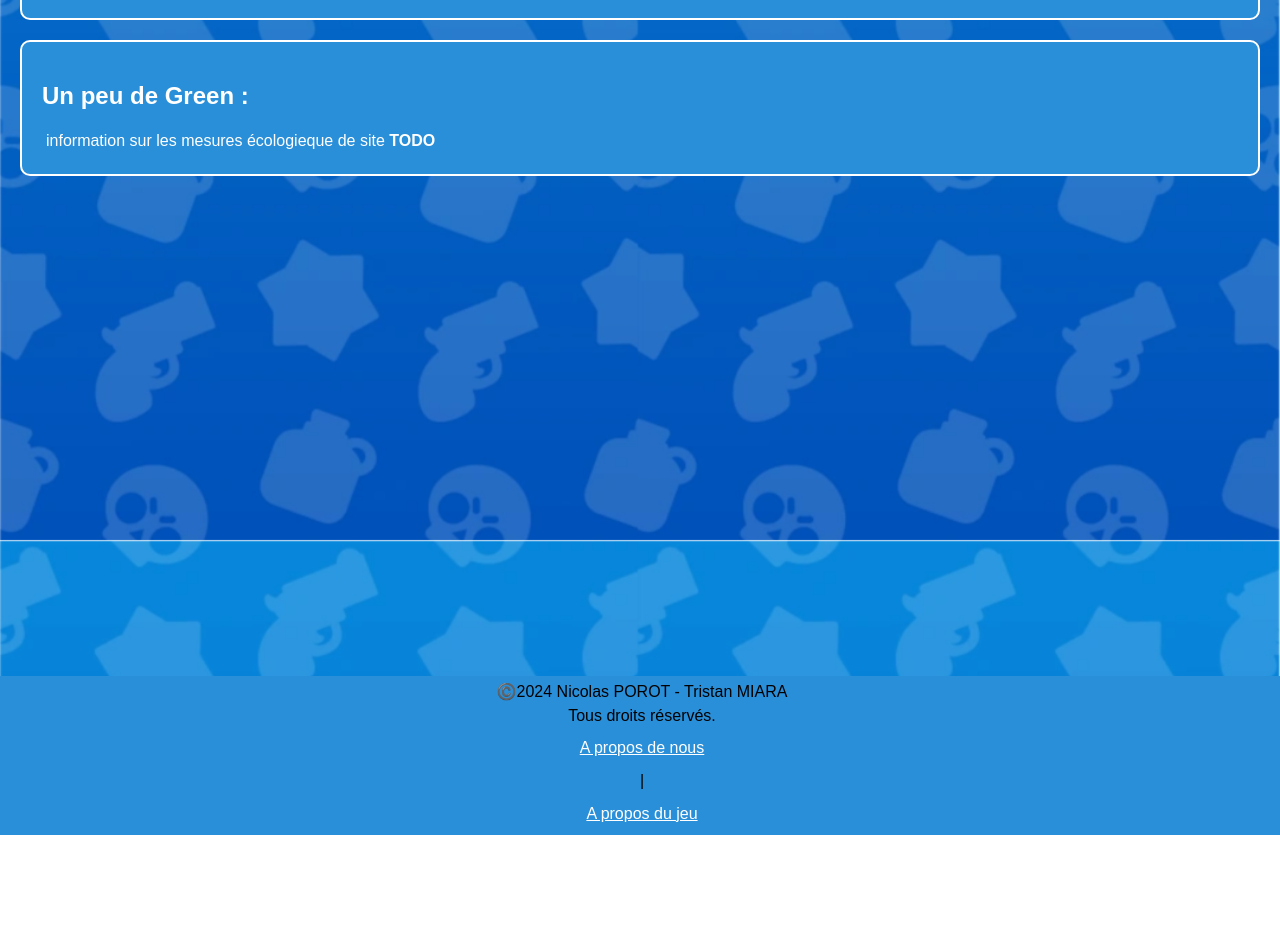
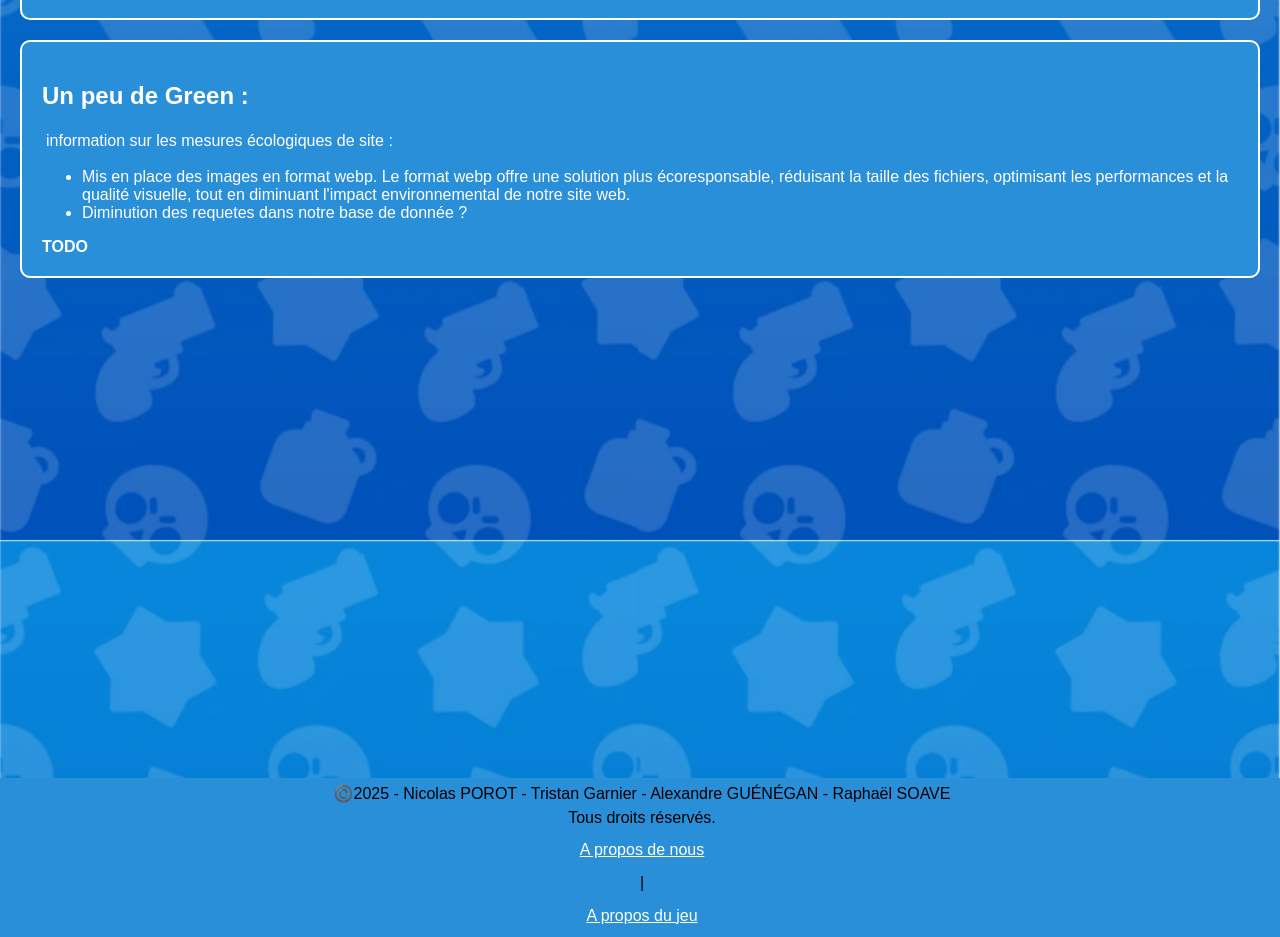
Before and after one commit to warddiablo/Projet_GreenIT, a plain HTML site: page index.html in a window 1280 px wide. Shown: the part 740-1677 px from the top of the page. Before the commit the page ends 1575 px from the top, so only its background shows below. Drawn offline with Linux system fonts and the light colour scheme.

Commit message:
Modification footer et modif index pour les infos éco

```diff
--- a/index.html
+++ b/index.html
@@ -30,12 +30,17 @@
         </section>
         <section>
             <h2>Un peu de Green :</h2>
-            <p>information sur les mesures écologieque de site <strong>TODO</strong></p>
+            <p>information sur les mesures écologiques de site :</p>
+            <ul>
+                <li>Mis en place des images en format webp. Le format webp offre une solution plus écoresponsable, réduisant la taille des fichiers, optimisant les performances et la qualité visuelle, tout en diminuant l'impact environnemental de notre site web.</li>
+                <li>Diminution des requetes dans notre base de donnée ?</li>
+            </ul>
+            <strong>TODO</strong>
         </section>
         </section>
             <div class="space"></div>
         <footer>
-            <p>©️2024 Nicolas POROT - Tristan MIARA</p>
+            <p>©️2025 - Nicolas POROT - Tristan Garnier - Alexandre GUÉNÉGAN - Raphaël SOAVE</p>
             <p>Tous droits réservés.</p>
             <nav>
                 <a href="fichier_html/apropos.html">A propos de nous</a> |
```
Also changed, not shown: fichier_html/admin.html (+1 -1 lines), fichier_html/apropos.html (+1 -1 lines), fichier_html/brawler.html (+1 -1 lines), fichier_html/hypercharge.html (+1 -1 lines), fichier_html/skin.html (+1 -1 lines).
